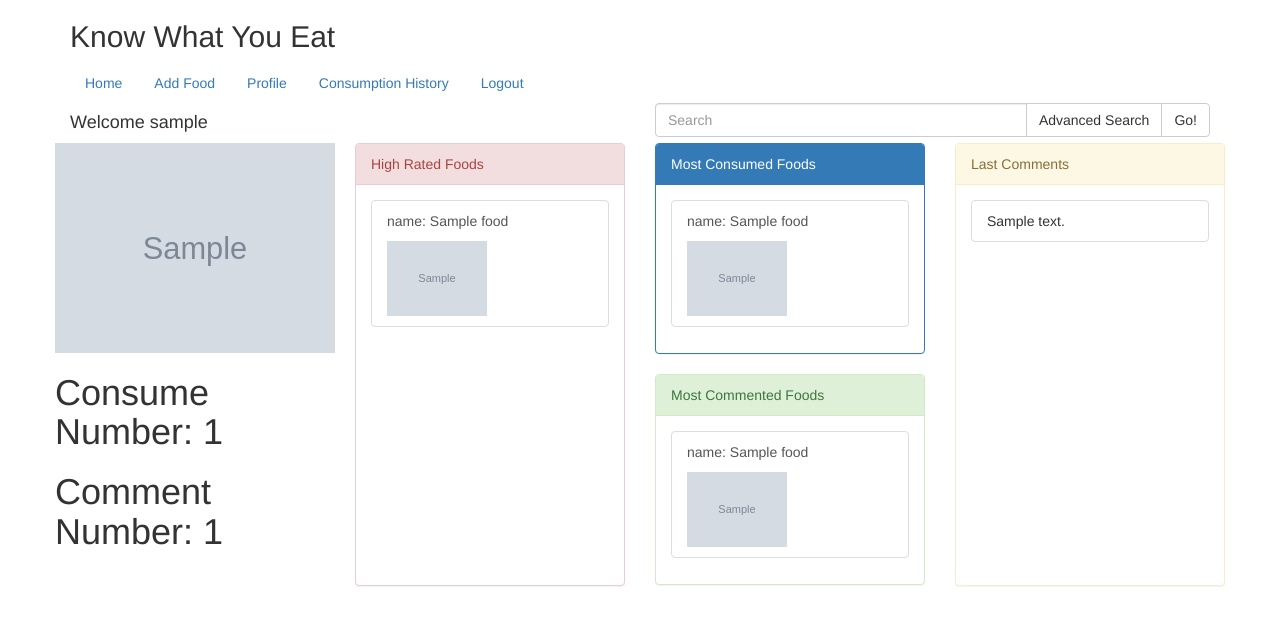
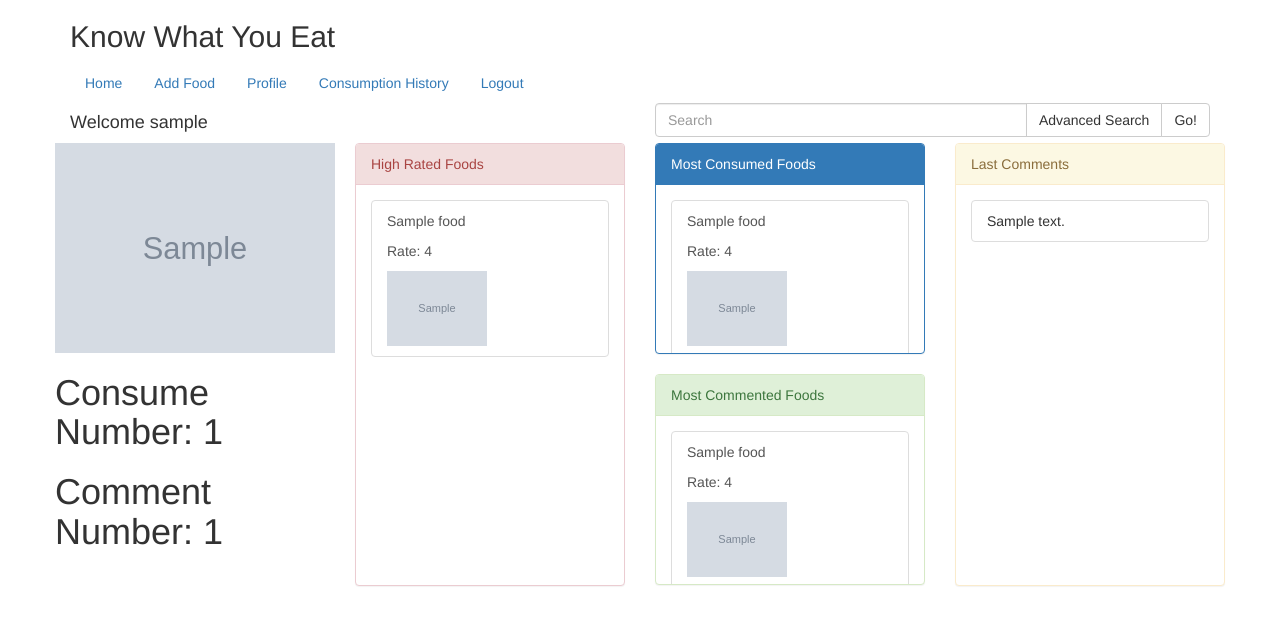
Before and after one commit to bounswe/bounswe2016group4, a Django app: template kwueBackend/kwue/templates/kwue/home.html in a window 1280 px wide. Shown: the top 625 px of the page. Run offline with Django 3.2, Linux system fonts and the light colour scheme; the template is opened without the code that fills it: most values are stand-ins (such as "Sample title", 1, 10 or a date in 2020); grey boxes marked "Sample" are stand-in pictures; data that the repository does not hold is empty; some libraries are stand-ins or nearby versions.

Commit message:
rate food functionality added

```diff
--- a/kwueBackend/kwue/DB_functions/food_db_functions.py
+++ b/kwueBackend/kwue/DB_functions/food_db_functions.py
@@ -105,7 +105,7 @@ def db_rate_food(food_id, rate_value):
         food = FoodModel.objects.get(food_id=food_id)
         rate = food.food_rate
         count = food.food_rate_count
-        total = rate * count + rate_value
+        total = rate * count + int(rate_value)
         count += 1
         rate = total / count
         food.update(food_rate=rate, food_rate_count=count)
--- a/kwueBackend/kwue/controllers/food.py
+++ b/kwueBackend/kwue/controllers/food.py
@@ -117,6 +117,7 @@ def get_nutritional_values(req):
 #         reason = 'Removing food failed.'
 #     return HttpResponse(json.dumps({'is_success': is_success, 'reason': reason}), content_type='application/json')
 
+@csrf_exempt
 def rate_food(req):
     rate_dict = req.POST.dict()
     is_success = False
@@ -127,15 +128,18 @@ def rate_food(req):
         reason = 'Rating food failed.'
     return HttpResponse(json.dumps({'is_success': is_success, 'reason': reason}), content_type='application/json')
 
+
+@csrf_exempt
 def comment_food(req):
     comment_dict = req.POST.dict()
     is_success = False
     reason = ""
-    if db_comment_food(comment_dict['food_id'], comment_dict['user_id'], comment_dict['comment_text']):
+    if db_comment_food(comment_dict['food_id'], req.session['user_id'], comment_dict['comment_text']):
         is_success = True
     else:
         reason = 'Commenting food failed.'
     return HttpResponse(json.dumps({'is_success': is_success, 'reason': reason}), content_type='application/json')
 
+
 def update_food(req):
     return render(req, 'kwue/food.html', {})
--- a/kwueBackend/kwue/controllers/home.py
+++ b/kwueBackend/kwue/controllers/home.py
@@ -162,7 +162,8 @@ def analyze(user_id, setting='monthly'):
        food_dict = dict(
            food_id=food.food_id,
            food_name=food.food_name,
-           food_image=food.food_image
+           food_image=food.food_image,
+           food_rate=food.food_rate
        )
        most_commented_food.append(food_dict)
 
@@ -171,7 +172,8 @@ def analyze(user_id, setting='monthly'):
         food_dict = dict(
             food_id=food.food_id,
             food_name=food.food_name,
-            food_image=food.food_image
+            food_image=food.food_image,
+            food_rate=food.food_rate
         )
         most_consumed_food.append(food_dict)
 
--- a/kwueBackend/kwue/static/css/rating.min.css
+++ /dev/null
@@ -1 +0,0 @@
-.c-rating{display:-webkit-box;display:-webkit-flex;display:-ms-flexbox;display:flex;list-style:none;margin:0;padding:0}.c-rating__item{-webkit-box-flex:0;-webkit-flex:0 0 24px;-ms-flex:0 0 24px;flex:0 0 24px;height:24px;background:url(../images/stars.svg);cursor:pointer}.c-rating__item.is-active,.c-rating__item:hover{background-position:-24px 0}
--- /dev/null
+++ b/kwueBackend/kwue/static/js/rating.js
@@ -0,0 +1 @@
+(function(a){a.fn.rating=function(b){b=b||function(){};this.each(function(d,c){a(c).data("rating",{callback:b}).bind("init.rating",a.fn.rating.init).bind("set.rating",a.fn.rating.set).bind("hover.rating",a.fn.rating.hover).trigger("init.rating")})};a.extend(a.fn.rating,{init:function(h){var d=a(this),g="",j=null,f=d.children(),c=0,b=f.length;for(;c<b;c++){g=g+'<a class="star" title="'+a(f[c]).val()+'" />';if(a(f[c]).is(":checked")){j=a(f[c]).val()}}f.hide();d.append('<div class="stars">'+g+"</div>").trigger("set.rating",j);a("a",d).bind("click",a.fn.rating.click);d.trigger("hover.rating")},set:function(f,g){var c=a(this),d=a("a",c),b=undefined;if(g){d.removeClass("fullStar");b=d.filter(function(e){if(a(this).attr("title")==g){return a(this)}else{return false}});b.addClass("fullStar").prevAll().addClass("fullStar")}return},hover:function(d){var c=a(this),b=a("a",c);b.bind("mouseenter",function(f){a(this).addClass("tmp_fs").prevAll().addClass("tmp_fs");a(this).nextAll().addClass("tmp_es")});b.bind("mouseleave",function(f){a(this).removeClass("tmp_fs").prevAll().removeClass("tmp_fs");a(this).nextAll().removeClass("tmp_es")})},click:function(g){g.preventDefault();var f=a(g.target),c=f.parent().parent(),b=c.children("input"),d=f.attr("title");matchInput=b.filter(function(e){if(a(this).val()==d){return true}else{return false}});matchInput.attr("checked",true);c.trigger("set.rating",matchInput.val()).data("rating").callback(d,g)}})})(jQuery);
--- a/kwueBackend/kwue/static/js/rating.min.js
+++ /dev/null
@@ -1 +0,0 @@
-!function(){"use strict";function t(t,i,n,e){function r(t,i){for(var n=0;n<t.length;n++){var e=t[n];i(e,n)}}function a(t){s(t),o(t),u(t)}function s(t){t.addEventListener("mouseover",function(i){r(f,function(i,n){n<=parseInt(t.getAttribute("data-index"))?i.classList.add("is-active"):i.classList.remove("is-active")})})}function o(t){t.addEventListener("mouseout",function(t){-1===f.indexOf(t.relatedTarget)&&c(null,!1)})}function u(t){t.addEventListener("click",function(i){i.preventDefault(),c(parseInt(t.getAttribute("data-index"))+1,!0)})}function c(t,a){t&&0>t||t>n||(void 0===a&&(a=!0),i=t||i,r(f,function(t,n){i>n?t.classList.add("is-active"):t.classList.remove("is-active")}),e&&a&&e(d()))}function d(){return i}var f=[];return function(){if(!t)throw Error("No element supplied.");if(!n)throw Error("No max rating supplied.");if(i||(i=0),0>i||i>n)throw Error("Current rating is out of bounds.");for(var e=0;n>e;e++){var r=document.createElement("li");r.classList.add("c-rating__item"),r.setAttribute("data-index",e),i>e&&r.classList.add("is-active"),t.appendChild(r),f.push(r),a(r)}}(),{setRating:c,getRating:d}}window.rating=t}();
--- a/kwueBackend/kwue/templates/kwue/home.html
+++ b/kwueBackend/kwue/templates/kwue/home.html
@@ -66,7 +66,8 @@
                         <div class="panel-body" style="overflow: auto; height: 400px;">
                             {% for food in analysis_report.high_rated_foods %}
                                 <a href="food_page?food_id={{ food.food_id }}" class="list-group-item">
-                                    <p>name: {{ food.food_name }}</p>
+                                    <p>{{ food.food_name }}</p>
+                                    <p>Rate: {{ food.food_rate}}</p>
                                     <img src=" {{ food.food_image }}" style="width: 100px; height: auto">
                                 </a>
                             {% endfor %}
@@ -81,7 +82,8 @@
                         <div class="panel-body" style="overflow: auto; height: 168px;">
                             {% for food in analysis_report.most_consumed_foods %}
                                 <a href="food_page?food_id={{ food.food_id }}" class="list-group-item">
-                                    <p>name: {{ food.food_name }}</p>
+                                    <p>{{ food.food_name }}</p>
+                                    <p>Rate: {{ food.food_rate}}</p>
                                     <img src=" {{ food.food_image }}" style="width: 100px; height: auto">
                                 </a>
                             {% endfor %}
@@ -94,7 +96,8 @@
                         <div class="panel-body" style="overflow: auto; height: 168px;">
                             {% for food in analysis_report.most_commented_foods %}
                                 <a href="food_page?food_id={{ food.food_id }}" class="list-group-item">
-                                    <p>name: {{ food.food_name }}</p>
+                                    <p>{{ food.food_name }}</p>
+                                    <p>Rate: {{ food.food_rate}}</p>
                                     <img src=" {{ food.food_image }}" style="width: 100px; height: auto">
                                 </a>
                             {% endfor %}
```
Also changed, not shown: kwueBackend/kwue/static/css/rating.css (added, +1 -0 lines), kwueBackend/kwue/static/js/food_page.js (+16 -0 lines), kwueBackend/kwue/templates/kwue/food.html (+11 -2 lines), kwueBackend/kwue/static/images/stars.svg (deleted).
